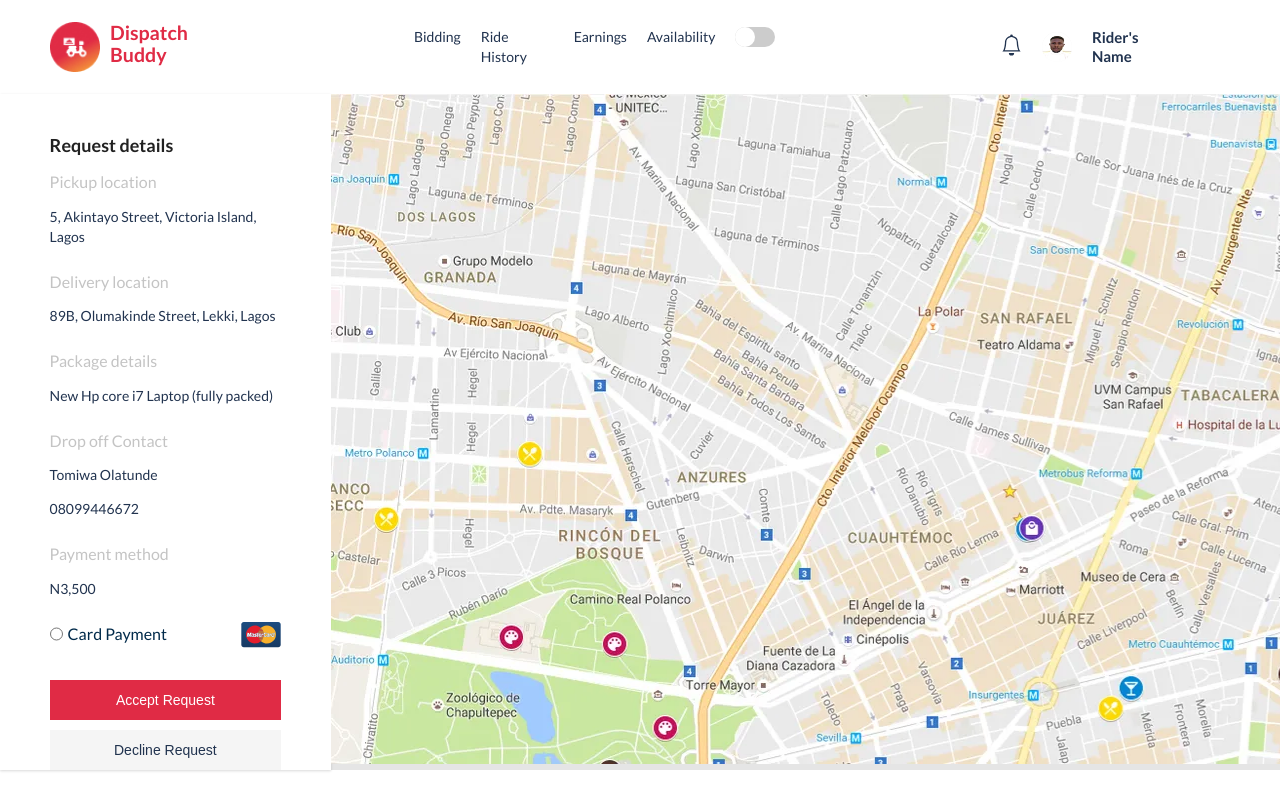
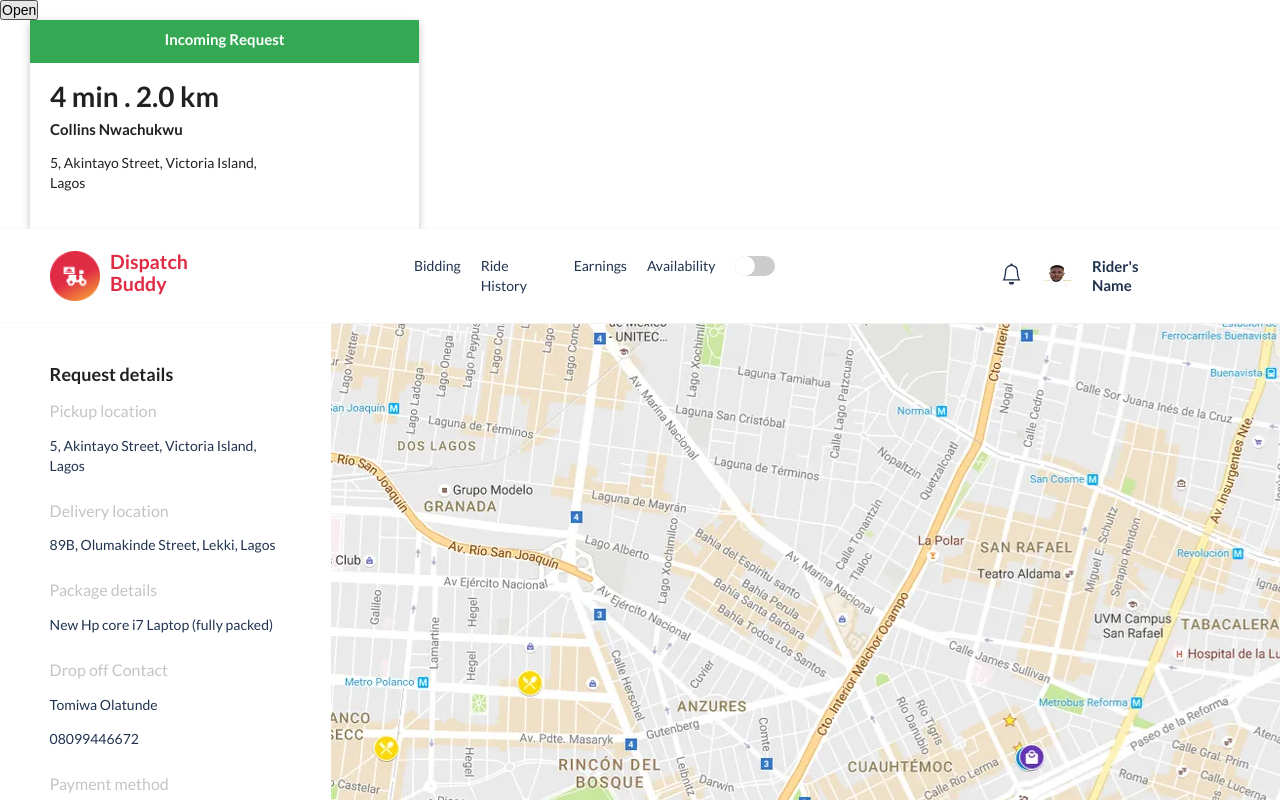
Before and after one commit to Afosbids/Dispatch-Buddy-Frontend, a React (Create React App) app: page /oneincomingrequest in a window 1280 px wide. Shown: the top 800 px of the page. Built offline with nearby package versions, Linux system fonts and the light colour scheme.

Commit message:
bugfix: fixed bugs on request card

```diff
--- a/src/components/BiddingCard/style.css
+++ b/src/components/BiddingCard/style.css
@@ -1,7 +1,6 @@
 .bidding-card{
-    box-shadow: rgba(0, 0, 0, 0.07) 0px 1px 1px, rgba(0, 0, 0, 0.07) 0px 2px 2px, rgba(0, 0, 0, 0.07) 0px 4px 4px, rgba(0, 0, 0, 0.07) 0px 8px 8px, rgba(0, 0, 0, 0.07) 0px 16px 16px;  height: 419px;
-    width: 343px;
-    border-radius: 30px;
+    box-shadow: rgba(0, 0, 0, 0.1) 0px 1px 2px 0px;    width: 343px;
+    border-radius: 15px;
     height: 419px;
     margin-top: 30px;
     padding-left: 30px;
--- /dev/null
+++ b/src/components/Modal/index.jsx
@@ -0,0 +1,21 @@
+import React from 'react'
+import './style.css'
+
+function Modal() {
+  return (
+    <div className="modal-background">
+        <div className="modal-container">
+            <div className="modal-title">
+                <h4>Incoming Request</h4>
+            </div>
+            <div className="modal-content">
+                <h1>4 min . 2.0 km</h1>
+                <h4>Collins Nwachukwu</h4>
+                <p style={{width:"60%"}}>5, Akintayo Street, Victoria Island, Lagos</p>
+            </div>
+        </div>
+    </div>
+  )
+}
+
+export default Modal
--- /dev/null
+++ b/src/components/Modal/style.css
@@ -0,0 +1,25 @@
+.modal-container{
+    width: 389px;
+    height: 209px;
+    background: #FFFFFF;
+    box-shadow: rgba(0, 0, 0, 0.24) 0px 3px 8px;
+    margin-left: 30px;
+}
+
+.modal-title{
+    height: 43px;
+    width: 100%;
+    background: #34A853;
+    text-align: center;
+    padding-top: 10px;
+    color: #FFFFFF;
+}
+
+.modal-content{
+    padding-left: 20px;
+}
+
+.modal-content h1{
+    margin-bottom: -20px;
+    padding-top:15px;
+}
--- a/src/pages/AcceptOneRequest/index.jsx
+++ b/src/pages/AcceptOneRequest/index.jsx
@@ -2,12 +2,15 @@ import React from "react";
 import "./style.css";
 import AuthNavbar from "../../components/AuthNavbar";
 import { ReactComponent as Mastercard } from "./images/Mastercard.svg";
+import Modal from "../../components/Modal";
 
 const AcceptOneRequest = () => {
 
 
   return (
     <>
+      <button>Open</button>
+      <Modal />
       <AuthNavbar />
       <div className="container">
         <div className="accept-one-left">
--- a/src/pages/BiddingRequest/style.css
+++ b/src/pages/BiddingRequest/style.css
@@ -17,7 +17,7 @@
 }
 
 .bidding-head > h2{
-  margin-left: 70px;
+  margin-left: 95px;
   margin-top:30px;
   color:#21334F;
 }
```
